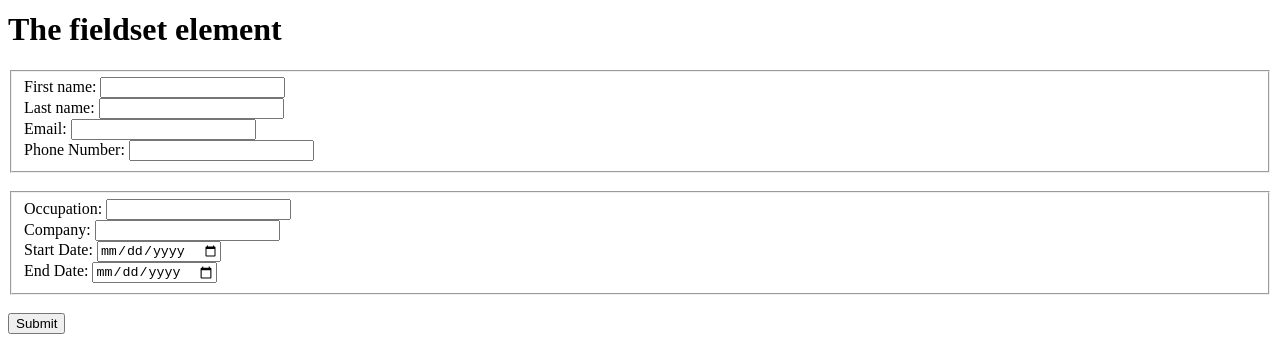
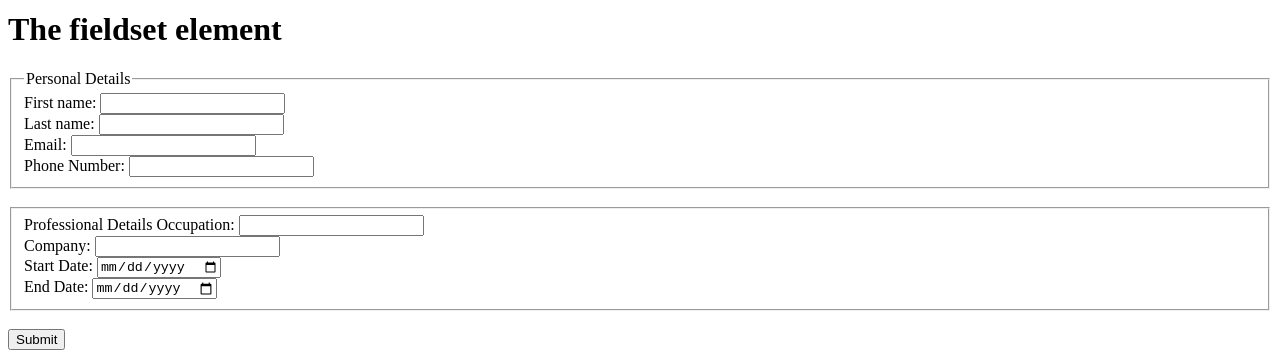
Before and after one commit to llcain/dom-element, a website: page index1.html in a window 1280 px wide. Shown: the part 942-1300 px from the top of the page. Drawn offline with Linux system fonts and the light colour scheme.

Commit message:
legend tag

```diff
--- a/index1.html
+++ b/index1.html
@@ -69,6 +69,8 @@
         <h1>The fieldset element</h1>
         <form>
             <fieldset name="personal_details">
+                <legend>Personal Details</legend>
+
                 <label for="fname">First name:</label>
                 <input type="text" id="fname" name="fname"><br>
                 <label for="lname">Last name:</label>
@@ -81,6 +83,8 @@
             <br>
 
             <fieldset name="professional_details">
+                <label>Professional Details</label>
+
                 <label for="occupation">Occupation:</label>
                 <input type="text" id="occupation" name="occupation"><br>
                 <label for="company">Company:</label>
```
